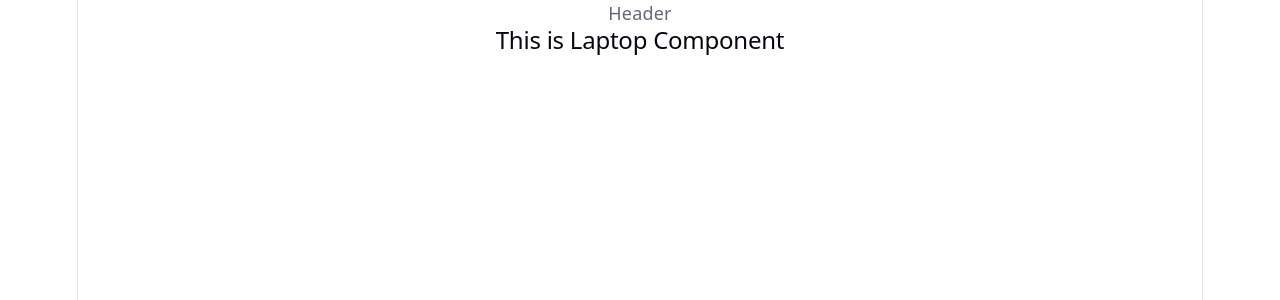
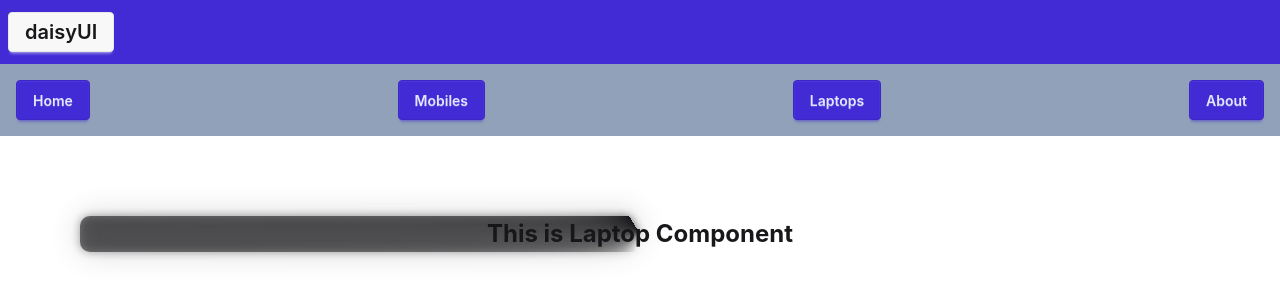
Before and after one commit to Atahar-Shihab/practicing-react-part-4, a React (Vite) app: page /laptops in a window 1280 px wide. Shown: the top 300 px of the page. Built offline with nearby package versions, Linux system fonts and the light colour scheme.

Commit message:
Implemented some child components

```diff
--- a/package.json
+++ b/package.json
@@ -10,19 +10,23 @@
     "preview": "vite preview"
   },
   "dependencies": {
+    "@tailwindcss/vite": "^4.3.3",
     "react": "^19.2.8",
     "react-dom": "^19.2.8",
     "react-router": "^7.18.4"
   },
   "devDependencies": {
     "@eslint/js": "^10.0.1",
+    "@tailwindcss/cli": "^4.3.3",
     "@types/react": "^19.2.18",
     "@types/react-dom": "^19.2.7",
     "@vitejs/plugin-react": "^6.1.1",
+    "daisyui": "^5.7.46",
     "eslint": "^10.10.0",
     "eslint-plugin-react-hooks": "^7.1.1",
     "eslint-plugin-react-refresh": "^0.5.6",
     "globals": "^17.12.0",
+    "tailwindcss": "^4.3.3",
     "vite": "^8.3.0"
   }
 }
--- a/src/App.css
+++ b/src/App.css
@@ -1,184 +1,2 @@
-.counter {
-  font-size: 16px;
-  padding: 5px 10px;
-  border-radius: 5px;
-  color: var(--accent);
-  background: var(--accent-bg);
-  border: 2px solid transparent;
-  transition: border-color 0.3s;
-  margin-bottom: 24px;
-
-  &:hover {
-    border-color: var(--accent-border);
-  }
-  &:focus-visible {
-    outline: 2px solid var(--accent);
-    outline-offset: 2px;
-  }
-}
-
-.hero {
-  position: relative;
-
-  .base,
-  .framework,
-  .vite {
-    inset-inline: 0;
-    margin: 0 auto;
-  }
-
-  .base {
-    width: 170px;
-    position: relative;
-    z-index: 0;
-  }
-
-  .framework,
-  .vite {
-    position: absolute;
-  }
-
-  .framework {
-    z-index: 1;
-    top: 34px;
-    height: 28px;
-    transform: perspective(2000px) rotateZ(300deg) rotateX(44deg) rotateY(39deg)
-      scale(1.4);
-  }
-
-  .vite {
-    z-index: 0;
-    top: 107px;
-    height: 26px;
-    width: auto;
-    transform: perspective(2000px) rotateZ(300deg) rotateX(40deg) rotateY(39deg)
-      scale(0.8);
-  }
-}
-
-#center {
-  display: flex;
-  flex-direction: column;
-  gap: 25px;
-  place-content: center;
-  place-items: center;
-  flex-grow: 1;
-
-  @media (max-width: 1024px) {
-    padding: 32px 20px 24px;
-    gap: 18px;
-  }
-}
-
-#next-steps {
-  display: flex;
-  border-top: 1px solid var(--border);
-  text-align: left;
-
-  & > div {
-    flex: 1 1 0;
-    padding: 32px;
-    @media (max-width: 1024px) {
-      padding: 24px 20px;
-    }
-  }
-
-  .icon {
-    margin-bottom: 16px;
-    width: 22px;
-    height: 22px;
-  }
-
-  @media (max-width: 1024px) {
-    flex-direction: column;
-    text-align: center;
-  }
-}
-
-#docs {
-  border-right: 1px solid var(--border);
-
-  @media (max-width: 1024px) {
-    border-right: none;
-    border-bottom: 1px solid var(--border);
-  }
-}
-
-#next-steps ul {
-  list-style: none;
-  padding: 0;
-  display: flex;
-  gap: 8px;
-  margin: 32px 0 0;
-
-  .logo {
-    height: 18px;
-  }
-
-  a {
-    color: var(--text-h);
-    font-size: 16px;
-    border-radius: 6px;
-    background: var(--social-bg);
-    display: flex;
-    padding: 6px 12px;
-    align-items: center;
-    gap: 8px;
-    text-decoration: none;
-    transition: box-shadow 0.3s;
-
-    &:hover {
-      box-shadow: var(--shadow);
-    }
-    .button-icon {
-      height: 18px;
-      width: 18px;
-    }
-  }
-
-  @media (max-width: 1024px) {
-    margin-top: 20px;
-    flex-wrap: wrap;
-    justify-content: center;
-
-    li {
-      flex: 1 1 calc(50% - 8px);
-    }
-
-    a {
-      width: 100%;
-      justify-content: center;
-      box-sizing: border-box;
-    }
-  }
-}
-
-#spacer {
-  height: 88px;
-  border-top: 1px solid var(--border);
-  @media (max-width: 1024px) {
-    height: 48px;
-  }
-}
-
-.ticks {
-  position: relative;
-  width: 100%;
-
-  &::before,
-  &::after {
-    content: '';
-    position: absolute;
-    top: -4.5px;
-    border: 5px solid transparent;
-  }
-
-  &::before {
-    left: 0;
-    border-left-color: var(--border);
-  }
-  &::after {
-    right: 0;
-    border-right-color: var(--border);
-  }
-}
+@import "tailwindcss";
+@plugin "daisyui";
--- a/src/Components/Header/Header.jsx
+++ b/src/Components/Header/Header.jsx
@@ -3,7 +3,17 @@
 const Header = () => {
     return (
         <div>
-            Header
+
+<div className="navbar bg-primary text-primary-content">
+  <button className="btn text-xl">daisyUI</button>
+</div>
+
+           <nav className="flex justify-between gap-4 bg-slate-400 p-4 text-white">
+            <a className="btn btn-primary" href="/">Home</a>
+            <a className="btn btn-primary" href="/mobiles">Mobiles</a>
+            <a className="btn btn-primary" href="/laptops">Laptops</a>
+            <a className="btn btn-primary" href="/about">About</a>
+            </nav>
         </div>
     );
 };
--- a/src/Components/Home/Home.jsx
+++ b/src/Components/Home/Home.jsx
@@ -3,7 +3,7 @@
 const Home = () => {
     return (
         <div>
-            <h2>This is Home</h2>
+            <h2 className="flex items-center justify-center m-20 aura text-2xl font-bold">This is Home</h2>
         </div>
     );
 };
--- a/src/Components/Laptops/Laptops.jsx
+++ b/src/Components/Laptops/Laptops.jsx
@@ -3,7 +3,7 @@
 const Laptops = () => {
     return (
         <div>
-            <h2>This is Laptop Component</h2>
+            <h2 className="flex items-center justify-center m-20 aura text-2xl font-bold">This is Laptop Component</h2>
 
         </div>
     );
--- a/src/Components/Mobiles/Mobiles.jsx
+++ b/src/Components/Mobiles/Mobiles.jsx
@@ -3,7 +3,7 @@
 const Mobile = () => {
     return (
         <div>
-            <h2>This is Mobile</h2>
+            <h2 className="flex items-center justify-center m-20 aura text-2xl font-bold">This is Mobile</h2>
         </div>
     );
 };
--- a/src/index.css
+++ b/src/index.css
@@ -1,111 +1,2 @@
-:root {
-  --text: #6b6375;
-  --text-h: #08060d;
-  --bg: #fff;
-  --border: #e5e4e7;
-  --code-bg: #f4f3ec;
-  --accent: #aa3bff;
-  --accent-bg: rgba(170, 59, 255, 0.1);
-  --accent-border: rgba(170, 59, 255, 0.5);
-  --social-bg: rgba(244, 243, 236, 0.5);
-  --shadow:
-    rgba(0, 0, 0, 0.1) 0 10px 15px -3px, rgba(0, 0, 0, 0.05) 0 4px 6px -2px;
-
-  --sans: system-ui, 'Segoe UI', Roboto, sans-serif;
-  --heading: system-ui, 'Segoe UI', Roboto, sans-serif;
-  --mono: ui-monospace, Consolas, monospace;
-
-  font: 18px/145% var(--sans);
-  letter-spacing: 0.18px;
-  color-scheme: light dark;
-  color: var(--text);
-  background: var(--bg);
-  font-synthesis: none;
-  text-rendering: optimizeLegibility;
-  -webkit-font-smoothing: antialiased;
-  -moz-osx-font-smoothing: grayscale;
-
-  @media (max-width: 1024px) {
-    font-size: 16px;
-  }
-}
-
-@media (prefers-color-scheme: dark) {
-  :root {
-    --text: #9ca3af;
-    --text-h: #f3f4f6;
-    --bg: #16171d;
-    --border: #2e303a;
-    --code-bg: #1f2028;
-    --accent: #c084fc;
-    --accent-bg: rgba(192, 132, 252, 0.15);
-    --accent-border: rgba(192, 132, 252, 0.5);
-    --social-bg: rgba(47, 48, 58, 0.5);
-    --shadow:
-      rgba(0, 0, 0, 0.4) 0 10px 15px -3px, rgba(0, 0, 0, 0.25) 0 4px 6px -2px;
-  }
-
-  #social .button-icon {
-    filter: invert(1) brightness(2);
-  }
-}
-
-body {
-  margin: 0;
-}
-
-#root {
-  width: 1126px;
-  max-width: 100%;
-  margin: 0 auto;
-  text-align: center;
-  border-inline: 1px solid var(--border);
-  min-height: 100svh;
-  display: flex;
-  flex-direction: column;
-  box-sizing: border-box;
-}
-
-h1,
-h2 {
-  font-family: var(--heading);
-  font-weight: 500;
-  color: var(--text-h);
-}
-
-h1 {
-  font-size: 56px;
-  letter-spacing: -1.68px;
-  margin: 32px 0;
-  @media (max-width: 1024px) {
-    font-size: 36px;
-    margin: 20px 0;
-  }
-}
-h2 {
-  font-size: 24px;
-  line-height: 118%;
-  letter-spacing: -0.24px;
-  margin: 0 0 8px;
-  @media (max-width: 1024px) {
-    font-size: 20px;
-  }
-}
-p {
-  margin: 0;
-}
-
-code,
-.counter {
-  font-family: var(--mono);
-  display: inline-flex;
-  border-radius: 4px;
-  color: var(--text-h);
-}
-
-code {
-  font-size: 15px;
-  line-height: 135%;
-  padding: 4px 8px;
-  background: var(--code-bg);
-}
+@import "tailwindcss";
+@plugin "daisyui";
--- a/src/main.jsx
+++ b/src/main.jsx
@@ -31,7 +31,7 @@ const router = createBrowserRouter([{
 },
 {
   path: "/about",
-  element: <div>About</div>
+  element: <div className=' flex items-center m-20 justify-center-safe'><h1 className='bg-blue-500 text-2xl font-bold'>About</h1></div>
 }
 
 
--- a/vite.config.js
+++ b/vite.config.js
@@ -1,7 +1,9 @@
 import react from '@vitejs/plugin-react'
 import { defineConfig } from 'vite'
-
+import tailwindcss from '@tailwindcss/vite'
+// import daisyui from 'daisyui'
+// https://vitejs.dev/config/
 // https://vite.dev/config/
 export default defineConfig({
-  plugins: [react()],
+  plugins: [react(),tailwindcss()]
 })
```
Also changed, not shown: 1 other file (tests, documents, lock files or other folders).
